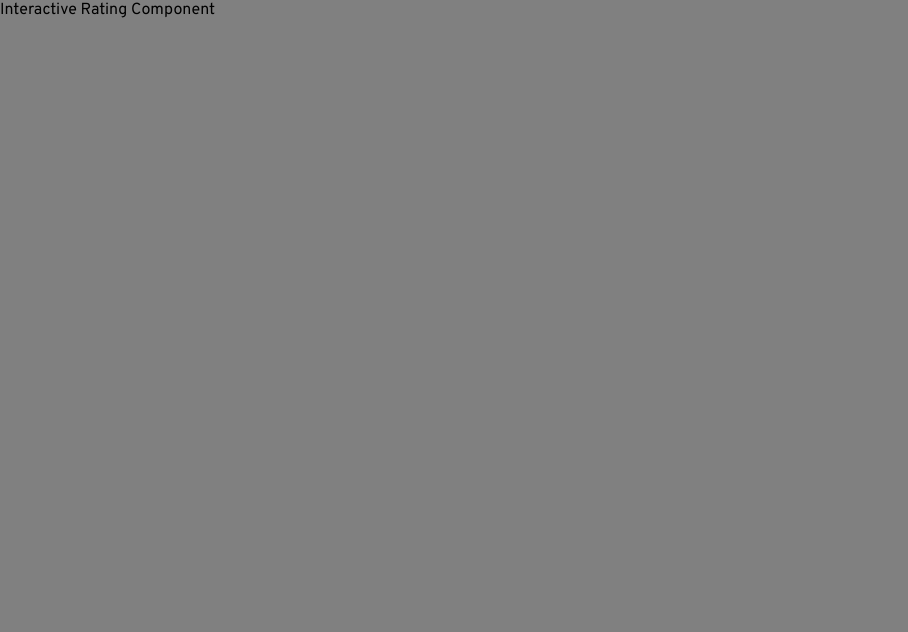
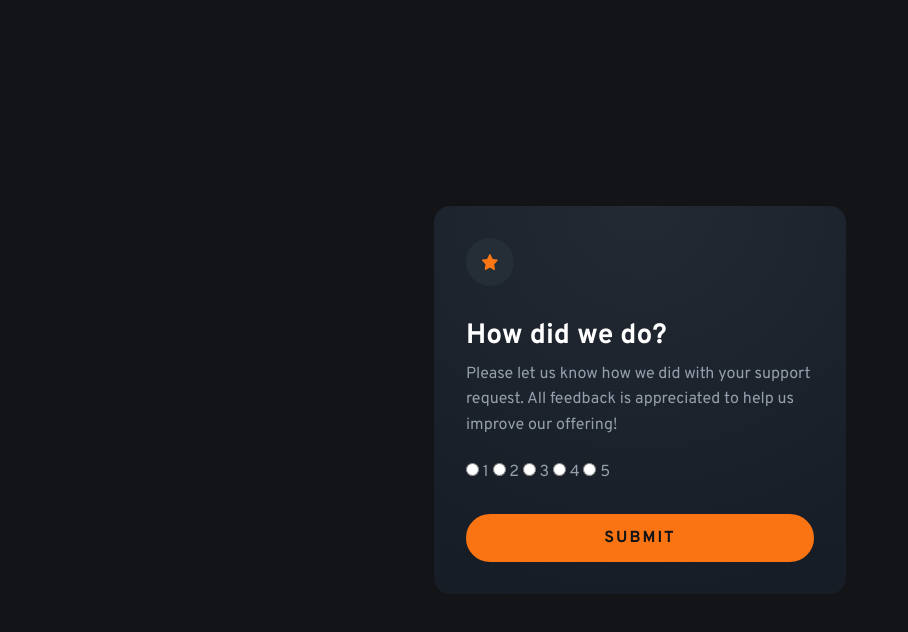
Before and after one commit to DarkstarXDD/interactive-rating-component, a website built with Vite: page index.html in a window 1280 px wide. Shown: the whole page, without its empty margins (0-908 px from the left). Built offline with nearby package versions, Linux system fonts and the light colour scheme.

Commit message:
feat: add HTML and styles for the starting screen

```diff
--- a/index.html
+++ b/index.html
@@ -42,6 +42,41 @@
   </head>
 
   <body>
-    Interactive Rating Component
+    <main class="main">
+      <div class="card">
+        <div class="card__star-icon-wrapper">
+          <img
+            class="card__star-icon"
+            src="/assets/images/icon-star.svg"
+            alt=""
+          />
+        </div>
+        <h2 class="card__heading">How did we do?</h2>
+        <p class="card__text">
+          Please let us know how we did with your support request. All feedback
+          is appreciated to help us improve our offering!
+        </p>
+        <form action="thanks.html" class="card__form">
+          <fieldset class="card__fieldset">
+            <legend class="visually-hidden">Numbers Rating</legend>
+            <input type="radio" name="rating" value="1" id="rating-1" />
+            <label for="rating-1">1</label>
+
+            <input type="radio" name="rating" value="2" id="rating-2" />
+            <label for="rating-2">2</label>
+
+            <input type="radio" name="rating" value="3" id="rating-3" />
+            <label for="rating-3">3</label>
+
+            <input type="radio" name="rating" value="4" id="rating-4" />
+            <label for="rating-4">4</label>
+
+            <input type="radio" name="rating" value="5" id="rating-5" />
+            <label for="rating-5">5</label>
+          </fieldset>
+          <button class="card__submit-button">Submit</button>
+        </form>
+      </div>
+    </main>
   </body>
 </html>
--- a/styles.css
+++ b/styles.css
@@ -50,13 +50,108 @@ button {
   --clr-primary-600: hsl(213, 19%, 18%);
   --clr-primary-900: hsl(216, 12%, 8%);
 
-  --clr-gradient-top: hsl(215, 20%, 17%);
-  --clr-graddient-bottom: hsl(216, 24%, 12%);
+  --clr-gradient-inner: hsl(215, 20%, 17%);
+  --clr-graddient-outer: hsl(216, 24%, 12%);
+}
+
+.visually-hidden:not(:focus):not(:active) {
+  position: absolute;
+  width: 1px;
+  height: 1px;
+  clip-path: inset(50%);
+  overflow: hidden;
+  white-space: nowrap;
 }
 
 body {
+  min-height: 100dvh;
+  display: flex;
+  flex-direction: column;
+  justify-content: center;
+  align-items: center;
   font-family: var(--ff-overpass);
   font-size: var(--fs-400);
   font-weight: var(--fw-regular);
-  background-color: grey;
+  color: var(--clr-neutral-300);
+  background-color: var(--clr-primary-900);
+  padding: 1.5rem;
 }
+
+.card {
+  max-width: 25.75rem;
+  background: radial-gradient(
+    100% 100% at 50% 0%,
+    var(--clr-gradient-inner) 0%,
+    var(--clr-graddient-outer) 100%
+  );
+  border-radius: 16px;
+  padding: 2rem;
+}
+
+.card__star-icon-wrapper {
+  width: 3rem;
+  height: 3rem;
+  display: flex;
+  justify-content: center;
+  align-items: center;
+  background-color: var(--clr-primary-600);
+  border-radius: 100vw;
+}
+
+.card__star-icon {
+  width: 1rem;
+  height: 1rem;
+}
+
+.card__heading {
+  font-size: var(--fs-900);
+  color: var(--clr-neutral-100);
+  margin-top: 2rem;
+}
+
+.card__text {
+  margin-top: 0.5rem;
+}
+
+.card__text {
+  line-height: 1.6;
+}
+
+.card__form {
+  display: flex;
+  flex-direction: column;
+  gap: 2rem;
+  margin-top: 1.5rem;
+}
+
+.card__fieldset {
+  border: none;
+}
+
+.card__submit-button {
+  font-weight: var(--fw-bold);
+  letter-spacing: 0.125rem;
+  text-transform: uppercase;
+  color: var(--clr-primary-900);
+  background-color: var(--clr-primary-400);
+  border: 2px solid var(--clr-primary-400);
+  border-radius: 100vw;
+  padding: 0.75rem;
+  transition:
+    background-color 0.1s ease,
+    border-color 0.1s ease;
+}
+
+.card__submit-button:active {
+  cursor: pointer;
+  background-color: var(--clr-neutral-100);
+  border-color: var(--clr-neutral-100);
+}
+
+@media (hover: hover) {
+  .card__submit-button:hover {
+    cursor: pointer;
+    background-color: var(--clr-neutral-100);
+    border-color: var(--clr-neutral-100);
+  }
+}
```
